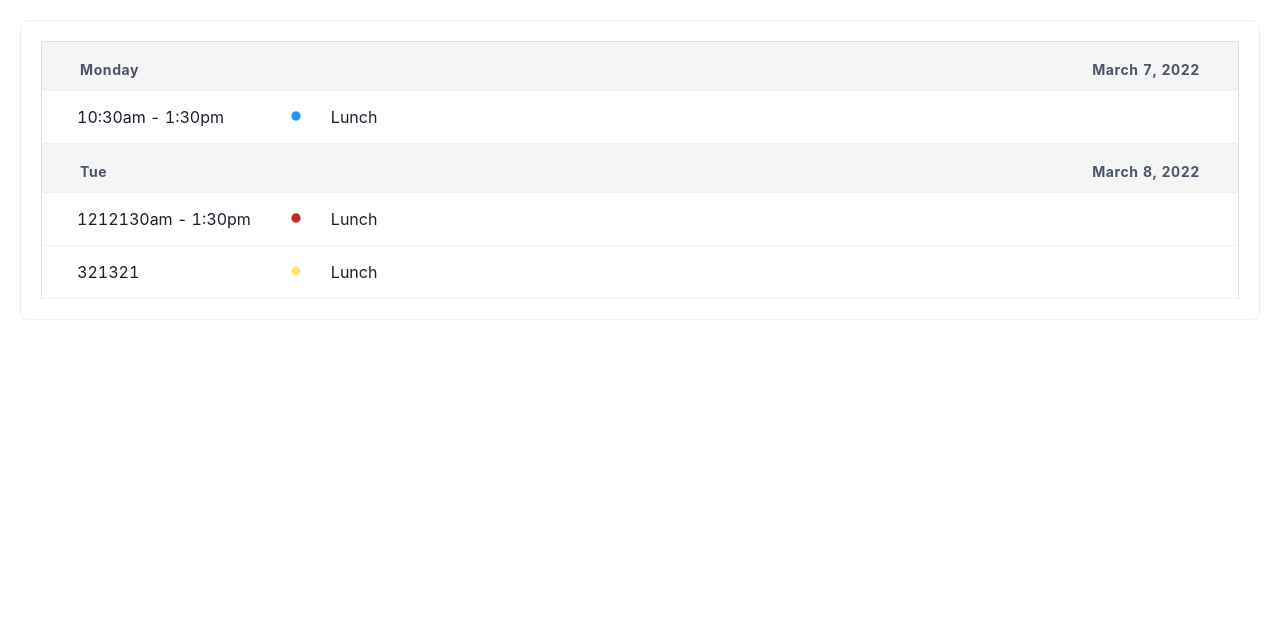
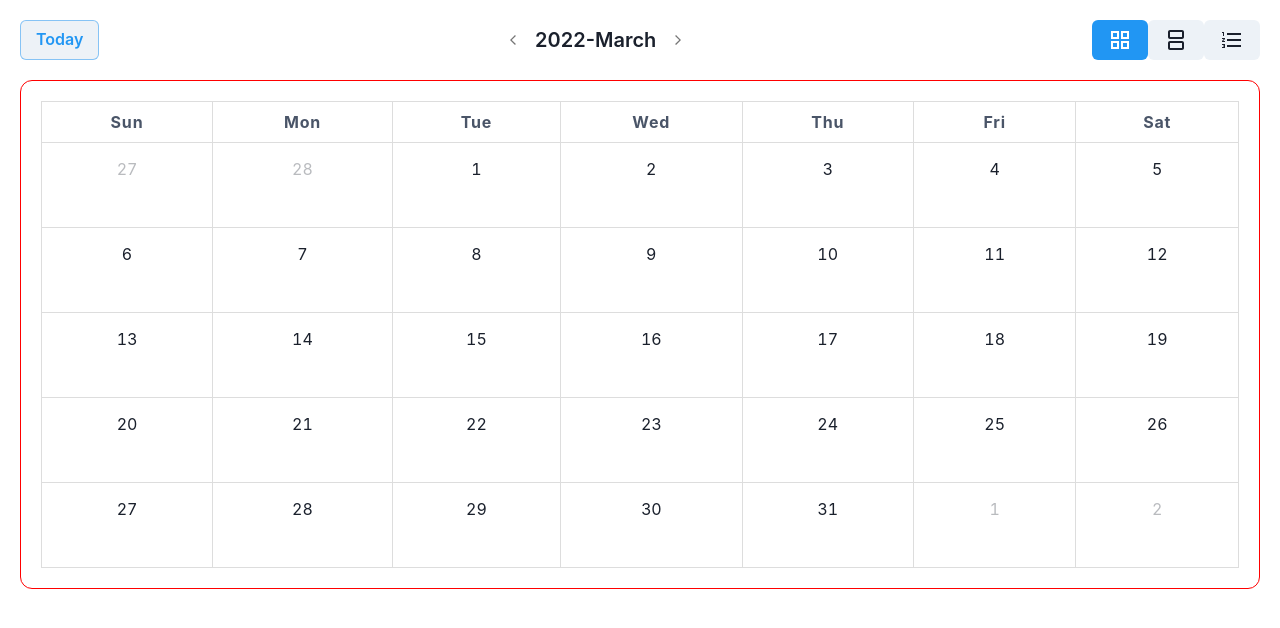
Before and after one commit to PhanVanThanh-hub/Calendar, a React (Create React App) app: page / in a window 1280 px wide. Shown: the top 628 px of the page. Built offline with nearby package versions, Linux system fonts and the light colour scheme.

Commit message:
Done header ,change table/date/today

```diff
--- a/package.json
+++ b/package.json
@@ -7,6 +7,7 @@
     "@emotion/react": "^11.8.1",
     "@emotion/styled": "^11.8.1",
     "@mui/icons-material": "^5.4.4",
+    "@reduxjs/toolkit": "^1.8.0",
     "@testing-library/jest-dom": "^5.16.2",
     "@testing-library/react": "^12.1.3",
     "@testing-library/user-event": "^13.5.0",
@@ -18,6 +19,7 @@
     "moment": "^2.29.1",
     "react": "^17.0.2",
     "react-dom": "^17.0.2",
+    "react-redux": "^7.2.6",
     "react-scripts": "5.0.0",
     "typescript": "^4.6.2",
     "web-vitals": "^2.1.4"
--- /dev/null
+++ b/src/app/hooks.ts
@@ -0,0 +1,6 @@
+import { TypedUseSelectorHook, useDispatch, useSelector } from 'react-redux';
+import type { RootState, AppDispatch } from './store';
+
+// Use throughout your app instead of plain `useDispatch` and `useSelector`
+export const useAppDispatch = () => useDispatch<AppDispatch>();
+export const useAppSelector: TypedUseSelectorHook<RootState> = useSelector;
--- /dev/null
+++ b/src/app/store.ts
@@ -0,0 +1,15 @@
+import { configureStore,combineReducers } from '@reduxjs/toolkit';
+import CalendarReducer from '../features/Calendar/CalendarSlice';
+const rootReducer =  combineReducers({
+    calendar :CalendarReducer,
+
+})
+
+export const store = configureStore({
+    reducer: rootReducer,
+
+});
+
+
+export type AppDispatch = typeof store.dispatch;
+export type RootState = ReturnType<typeof store.getState>;
--- /dev/null
+++ b/src/features/Calendar/CalendarSlice.ts
@@ -0,0 +1,45 @@
+import { createSlice, PayloadAction } from '@reduxjs/toolkit';
+import {RootState} from '../../app/store';
+
+
+interface InviteeState {
+    monthNow:number,
+    table:number,
+
+}
+
+var initialState :InviteeState={
+    monthNow:0,
+    table:0
+
+}
+
+const CalendarSlice = createSlice({
+    name: 'calendar',
+    initialState,
+    reducers: {
+
+        statusChooseMonth(state, action:PayloadAction<number>){
+            if(action.payload===0){
+                state.monthNow=0
+            }
+            else{
+                state.monthNow +=action.payload;
+            }
+
+        },
+        statusChooseTable(state , action:PayloadAction<number>){
+            state.table = action.payload
+        }
+
+    },
+})
+
+export const CalendarActions = CalendarSlice.actions;
+
+//Selectors
+export const MonthChoose = (state: RootState) => state.calendar.monthNow;
+export const TableChoose = (state: RootState) => state.calendar.table;
+//reducer
+const CalendarReducer = CalendarSlice.reducer
+export default CalendarReducer
--- /dev/null
+++ b/src/features/Calendar/components/Header/ChooseTable.tsx
@@ -0,0 +1,33 @@
+import React from 'react';
+
+import { Button, ButtonGroup} from '@chakra-ui/react';
+import GridViewIcon from '@mui/icons-material/GridView';
+import SplitscreenIcon from '@mui/icons-material/Splitscreen';
+import FormatListNumberedIcon from '@mui/icons-material/FormatListNumbered';
+
+import { useAppDispatch,useAppSelector } from '../../../../app/hooks';
+import {CalendarActions,TableChoose } from '../../CalendarSlice';
+
+export default function ChooseTable(){
+
+    const dispatch = useAppDispatch();
+
+    const table= useAppSelector(TableChoose);
+
+    const changeTable =(filed:number):void=>{
+        dispatch(CalendarActions.statusChooseTable(filed));
+    }
+    return(
+        <ButtonGroup spacing='0'>
+            <Button onClick={()=>changeTable(0)} sx={{ backgroundColor: table===0 ? "rgb(33, 150, 243)": "",color:table ===0 ? "white":" "}}>
+                <GridViewIcon  />
+            </Button>
+            <Button onClick={()=>changeTable(1)} sx={{ backgroundColor: table===1 ? "rgb(33, 150, 243)": "",color:table ===1 ? "white":" "}}>
+                <SplitscreenIcon/>
+            </Button>
+            <Button onClick={()=>changeTable(2)} sx={{ backgroundColor: table===2 ? "rgb(33, 150, 243)": "",color:table ===2 ? "white":" "}}>
+                <FormatListNumberedIcon/>
+            </Button>
+        </ButtonGroup>
+    )
+}
--- /dev/null
+++ b/src/features/Calendar/components/Header/ChooseTime.tsx
@@ -0,0 +1,42 @@
+import React from 'react';
+
+import { Button, Text } from '@chakra-ui/react';
+import moment from 'moment';
+
+import ArrowBackIosNewIcon from '@mui/icons-material/ArrowBackIosNew';
+import ArrowForwardIosIcon from '@mui/icons-material/ArrowForwardIos';
+
+import { useAppDispatch,useAppSelector } from '../../../../app/hooks';
+import {CalendarActions,MonthChoose } from '../../CalendarSlice';
+
+export default function ChooseTime(){
+
+    const dispatch = useAppDispatch();
+
+    const month = useAppSelector(MonthChoose);
+
+    const changeMonth =(filed:number):void=>{
+        dispatch(CalendarActions.statusChooseMonth(filed));
+    }
+
+    const monthNow = moment().add(month, 'M').format('YYYY-MMMM ');
+    return(
+        <div style={{display: "flex",flexDirection: "row",alignItems: "center",}}>
+            <Button
+                sx={{borderRadius:"50%" ,color: "rgba(0, 0, 0, 0.54)",backgroundColor: "transparent"}}
+                onClick = {()=>changeMonth(-1)}
+            >
+                <ArrowBackIosNewIcon sx={{ width: "12px",height: "24px",}}/>
+            </Button>
+            <Text sx={{fontSize:"1.25rem",fontWeight: "600"}}>
+                {monthNow}
+            </Text>
+            <Button
+                sx={{borderRadius:"50%" ,color: "rgba(0, 0, 0, 0.54)",backgroundColor: "transparent"}}
+                onClick = {()=>changeMonth(1)}
+            >
+                <ArrowForwardIosIcon sx={{ width: "12px",height: "24px" }}/>
+            </Button>
+        </div>
+    )
+}
--- /dev/null
+++ b/src/features/Calendar/components/Header/Today.tsx
@@ -0,0 +1,25 @@
+import React from 'react';
+
+import { Button} from '@chakra-ui/react';
+
+import { useAppDispatch } from '../../../../app/hooks';
+import {CalendarActions } from '../../CalendarSlice';
+
+export default function TodayButton(){
+    const dispatch = useAppDispatch();
+
+
+
+    const ChooseToday =(filed:number):void=>{
+        dispatch(CalendarActions.statusChooseMonth(filed));
+    }
+
+    return(
+        <Button
+            sx={{border: "1px solid rgba(33, 150, 243, 0.5)",color:"rgb(33, 150, 243)",padding:"5px 15px"}}
+            onClick={()=>ChooseToday(0)}
+        >
+            Today
+        </Button>
+    )
+}
--- a/src/features/Calendar/components/TableMonth.tsx
+++ b/src/features/Calendar/components/Table/TableMonth.tsx
@@ -3,27 +3,31 @@ import {
     Table,
     Thead,
     Tbody,
-    Tfoot,
     Tr,
     Th,
     Td,
-    TableCaption,
   } from '@chakra-ui/react';
 import moment from 'moment';
+
+
+import { useAppSelector } from '../../../../app/hooks';
+
+import {MonthChoose} from '../../CalendarSlice';
+
 export default function TableMonth(){
+
+    const month = useAppSelector(MonthChoose);
+
+
     const day1 =["Sun","Mon","Tue","Wed","Thu","Fri","Sat"]
 
-    const value = moment();
+    const value = moment().add(month, 'M');
     const startDay = value.clone().startOf("month").startOf("week");
     const endDay = value.clone().endOf("month").endOf("week");
     const day = startDay.clone().subtract(1,"day");
 
-    console.log("startDay:",startDay)
-    console.log("endDay:",endDay)
-    console.log("day:",day)
-
+    //Tao lich trong thang
     const calendar =[]
-
     while(day.isBefore(endDay,"day")){
         calendar.push(
             Array(7)
@@ -31,10 +35,13 @@ export default function TableMonth(){
                 .map(()=>day.add(1,"day").clone())
         )
     }
-    console.log("calendar:",calendar)
+
+
+
+
     return(
-        <Table variant='simple'>
-            <TableCaption>Imperial to metric conversion factors</TableCaption>
+        <Table variant='simple' >
+
             <Thead>
                 <Tr>
                 {
@@ -45,12 +52,18 @@ export default function TableMonth(){
                 </Tr>
             </Thead>
             <Tbody>
-                {calendar.map((week)=>(
-                    <Tr >
-                        {week.map((day)=>(
-                            <Td sx={{ border: "1px solid #ddd",textAlign:"center"}}>
+                {calendar.map((week,index)=>(
+                    <Tr key={index} >
+                        {week.map((day,indexWeek)=>{
+                            var monthNow =  value.format('MMMM');
 
-                                <div style={{position: "relative",minHeight: "100%"}}>
+                            var monthDay =  day.format('MMMM');
+
+
+                            return(
+                            <Td key={indexWeek} sx={{ border: "1px solid #ddd",textAlign:"center"}}>
+
+                                <div style={{position: "relative",minHeight: "100%",opacity: monthDay===monthNow ? "1": "0.3"}}>
                                     <div>
                                         <a style={{textAlign: "center",marginTop: "12px",marginBottom: "12px",
                                                 position: "relative",zIndex: "4",padding: "4px"
@@ -66,8 +79,8 @@ export default function TableMonth(){
                                     </div>
                                 </div>
                             </Td>
-
-                        ))}
+                            )
+                        })}
                     </Tr>
                 ))}
 
--- a/src/features/Calendar/page/PageCalendar.tsx
+++ b/src/features/Calendar/page/PageCalendar.tsx
@@ -1,44 +1,52 @@
 import React from 'react';
 
 import { Box } from '@chakra-ui/react';
+import { Grid, GridItem } from '@chakra-ui/react';
+
 import moment from 'moment';
 
-import TableMonth from '../components/TableMonth';
-import TableWeek from '../components/TableWeek';
-import TableAgenda from '../components/TableAgenda';
+import TodayButton from '../components/Header/Today';
+import ChooseTime from '../components/Header/ChooseTime';
+import ChooseTable from '../components/Header/ChooseTable';
+
+import TableMonth from '../components/Table/TableMonth';
+import TableWeek from '../components/Table/TableWeek';
+import TableAgenda from '../components/Table/TableAgenda';
+
+import { useAppSelector } from '../../../app/hooks';
+import {TableChoose} from '../CalendarSlice';
+
 export default function CalendarPage(){
-    const value = moment();
-    const startDay = value.clone().startOf("month").startOf("week");
-    const endDay = value.clone().endOf("month").endOf("week");
-    const day = startDay.clone().subtract(1,"day");
 
-    console.log("startDay:",startDay)
-    console.log("endDay:",endDay)
-    console.log("day:",day)
+    const table = useAppSelector(TableChoose);
 
-    const calendar =[]
+    console.log("table:",table)
 
-    while(day.isBefore(endDay,"day")){
-        calendar.push(
-            Array(7)
-                .fill(0)
-                .map(()=>day.add(1,"day").clone())
-        )
-    }
+    return(
+        <>
+            <Box sx={{margin:"20px"}}>
+                <Grid templateColumns='repeat(3, 1fr)' sx={{alignItems: "center",justifyContent: "space-between",display: "flex",}}>
+                    <GridItem>
+                        <TodayButton/>
+                    </GridItem>
+                    <GridItem>
+                        <ChooseTime/>
+                    </GridItem>
+                    <GridItem>
+                        <ChooseTable/>
+                    </GridItem>
+                </Grid>
+            </Box>
+            <Box sx={{margin:"20px",border:"1px solid red",borderRadius:"12px"}}>
+                <Box sx={{margin:"20px" }}>
+                    {
+                        table===0? <TableMonth/> :
+                        table===1? <TableWeek/>  : <TableAgenda/>
+                    }
 
-    console.log("calendar:",calendar)
-    return(
-        <Box sx={{padding:"20px"}}>
-            {/* <TableMonth/> */}
-            <TableAgenda/>
-            {/* <TableWeek/> */}
-            {/* {calendar.map((week)=>(
-                <div>
-                    {week.map((day)=>(
-                        <div>{day.format("D").toString()}</div>
-                    ))}
-                </div>
-            ))}          */}
-        </Box>
+                </Box>
+
+            </Box>
+        </>
     )
 }
--- a/src/index.tsx
+++ b/src/index.tsx
@@ -4,11 +4,16 @@ import './index.css';
 import App from './App';
 import reportWebVitals from './reportWebVitals';
 import { ChakraProvider } from '@chakra-ui/react';
+import { Provider } from 'react-redux';
+
+import { store } from './app/store';
 ReactDOM.render(
   <React.StrictMode>
-    <ChakraProvider>
-      <App />
-    </ChakraProvider>
+    <Provider store={store}>
+      <ChakraProvider>
+        <App />
+      </ChakraProvider>
+    </Provider>
   </React.StrictMode>,
   document.getElementById('root')
 );
```
Also changed, not shown: src/features/Calendar/components/Table/TableAgenda.tsx (renamed from src/features/Calendar/components/TableAgenda.tsx), src/features/Calendar/components/Table/TableWeek.tsx (renamed from src/features/Calendar/components/TableWeek.tsx), 1 other file (tests, documents, lock files or other folders).
